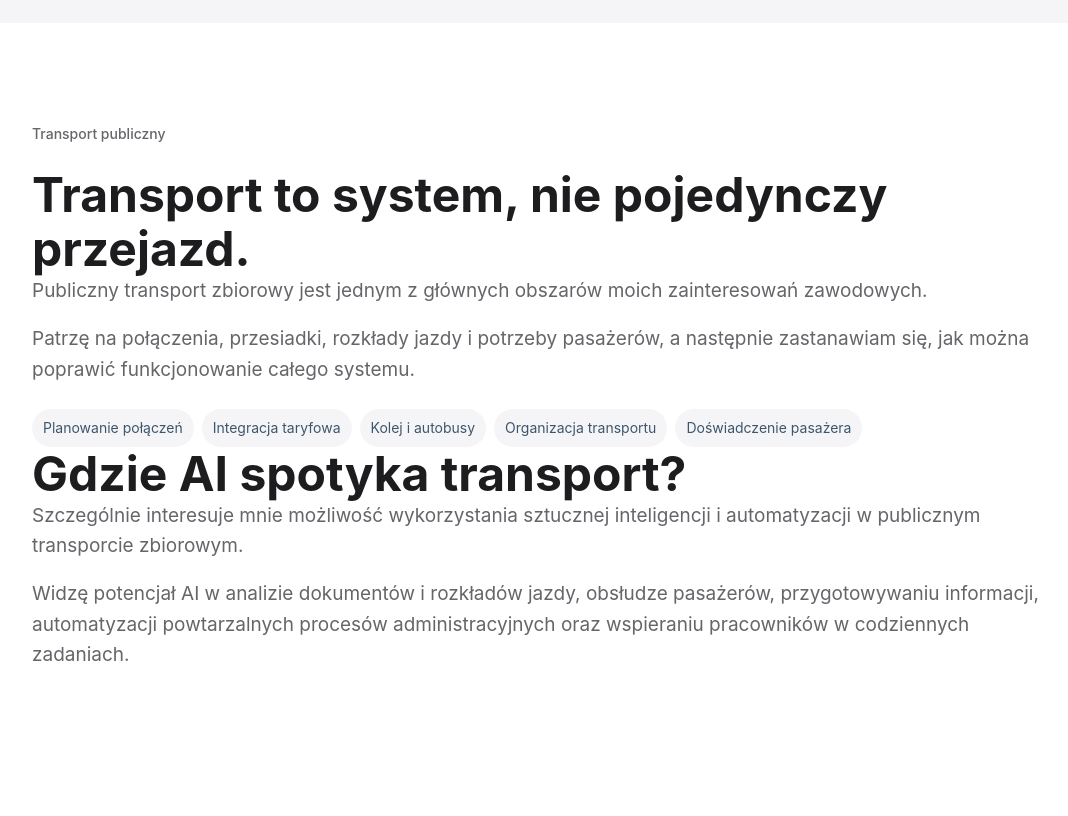
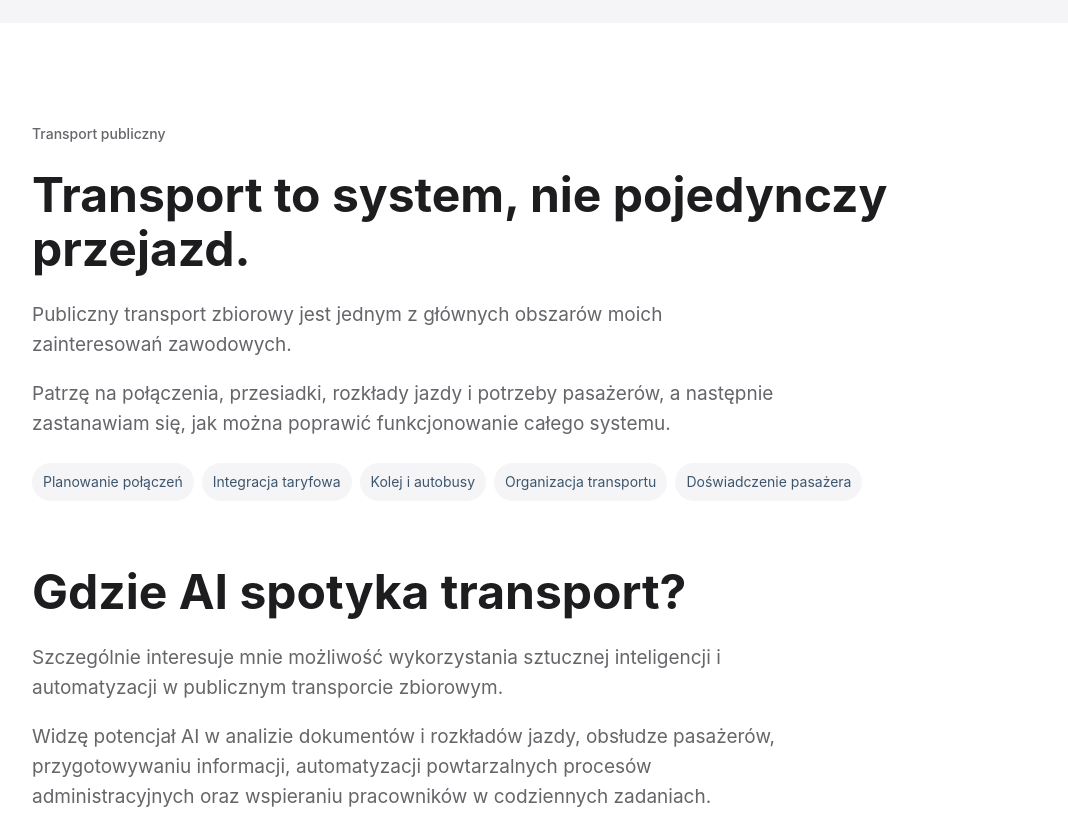
Before and after one commit to JulianCichor1999/julian-cichor, a website: page index.html in a window 1280 px wide. Shown: the part 2700-3516 px from the top of the page, without its empty margins (88-1156 px from the left). Drawn offline with Linux system fonts and the light colour scheme.

Commit message:
Popraw strukturę sekcji transportu bez osobnej sekcji AI

```diff
--- a/index.html
+++ b/index.html
@@ -128,8 +128,6 @@
       </section>
       <section class="section wrap" id="transport">
         <div class="transport">
-
-          <div>
           <p class="section-label">Transport publiczny</p>
           <h2>Transport to system, nie pojedynczy przejazd.</h2>
           <div class="section-copy">
@@ -148,7 +146,7 @@
             ><span>Kolej i autobusy</span><span>Organizacja transportu</span
             ><span>Doświadczenie pasażera</span>
           </div>
-            <div class="section-intro">
+          <div class="transport-ai">
             <h2>Gdzie AI spotyka transport?</h2>
             <div class="section-copy">
               <p>
```
Lines whose indentation alone changed are shown as unchanged.
